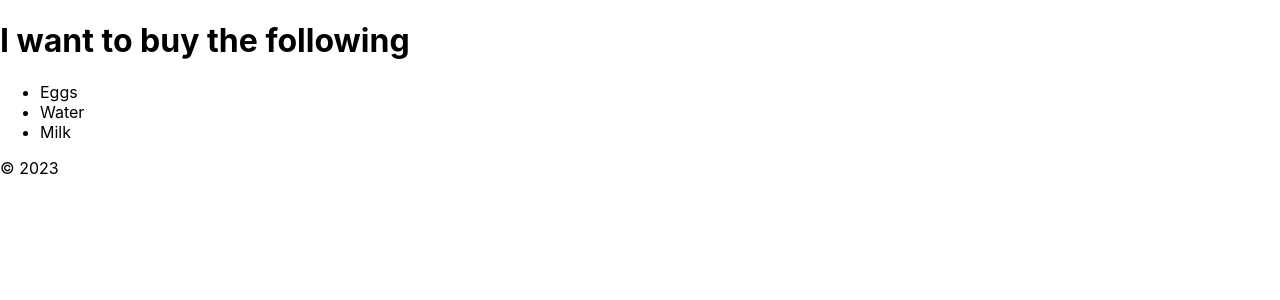
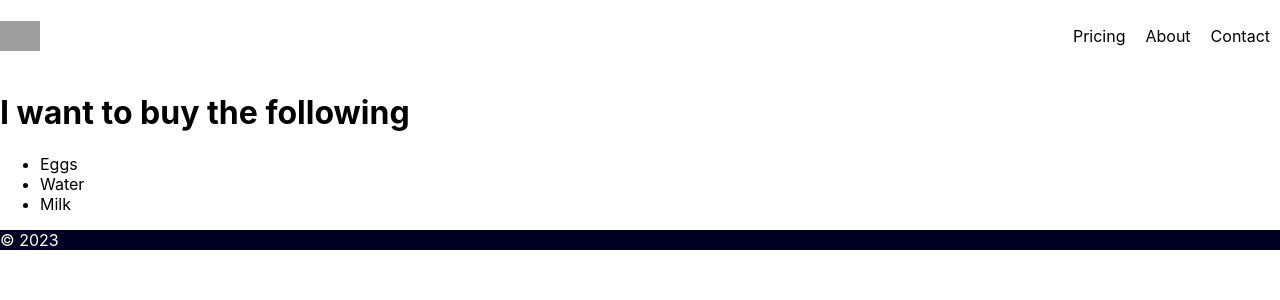
Before and after one commit to preston176/REACT, a React (Create React App) app: page / in a window 1280 px wide. Shown: the top 300 px of the page. Built offline with nearby package versions, Linux system fonts and the light colour scheme; grey boxes are pictures that could not be loaded.

Commit message:
styling added

```diff
--- a/src/App.css
+++ b/src/App.css
@@ -1,4 +1,27 @@
-.App {
+.nav-items {
+  list-style: none;
+  display: flex;
+}
+
+.nav {
+  display: flex;
+  justify-content: space-between;
+  align-items: center;
+}
+
+.nav-items > li {
+  padding: 10px;
+}
+
+.nav-logo {
+  width: 40px;
+}
+
+.foot-section {
+  color: white;
+  background-color: #000022;
+}
+/* .App {
   text-align: center;
 }
 
@@ -36,3 +59,5 @@
     transform: rotate(360deg);
   }
 }
+
+ */
--- a/src/App.js
+++ b/src/App.js
@@ -25,7 +25,15 @@ import './App.css';
 
 function Header(){
   return(
-<header>
+    <header>
+    <nav className="nav">
+      <img src="https://upload.wikimedia.org/wikipedia/commons/thumb/a/a7/React-icon.svg/768px-React-icon.svg.png?20220125121207" className="nav-logo" />
+  <ul className="nav-items">
+    <li>Pricing</li>
+    <li>About</li>
+    <li>Contact</li>
+  </ul>
+  </nav>
   <h1>I want to buy the following</h1>
   </ header>
   )
@@ -44,7 +52,7 @@ function Lists(){
 
 function Footer(){
   return (
-    <footer>&copy; 2023</footer>
+    <footer className="foot-section">&copy; 2023</footer>
   )
 }
 
```
